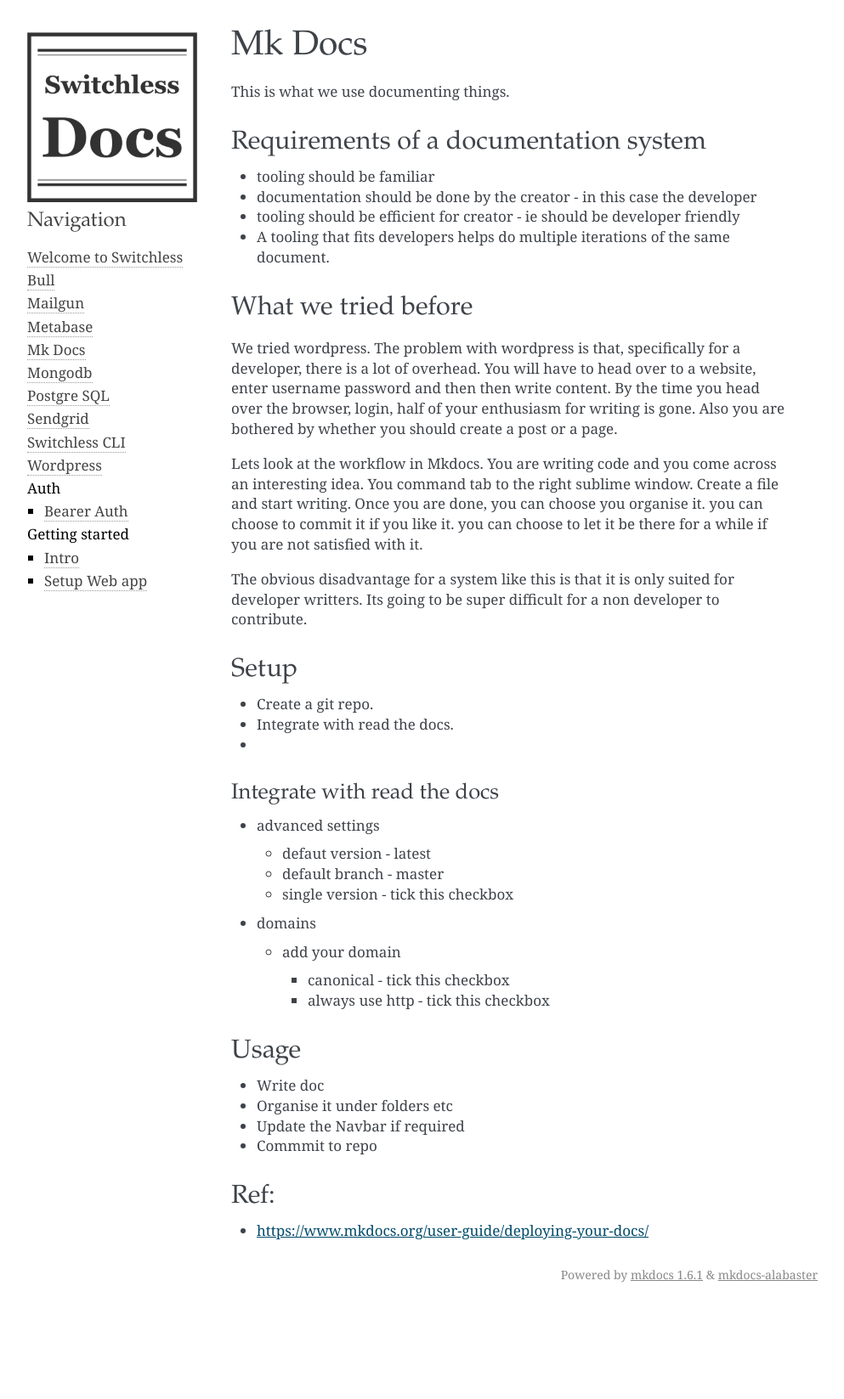
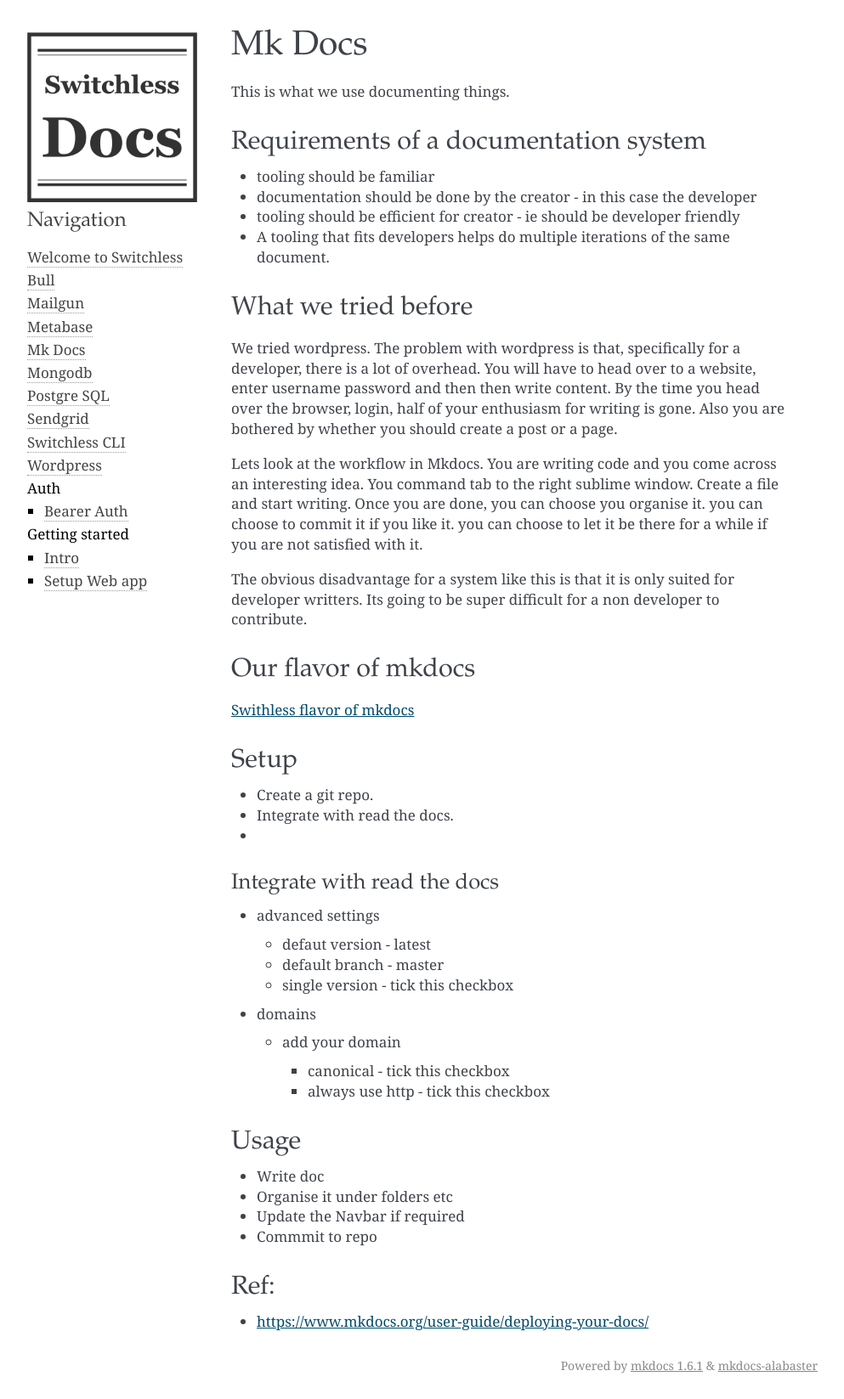
Before and after one commit to switchless-io/docs, an MkDocs documentation site: the page built from docs/mkdocs.md, in a window 1280 px wide. Shown: the whole page at 85% size, without its empty margins (148-1141 px from the left). Built offline with MkDocs 1.6.1, drawn with Linux system fonts in a browser that asks for light colours; before the commit the page ends 1540 px from its top, so only the background shows below that.

Commit message:
mkdocs github link added

```diff
--- a/docs/mkdocs.md
+++ b/docs/mkdocs.md
@@ -19,6 +19,9 @@ You are writing code and you come across an interesting idea. You command tab to
 Once you are done, you can choose you organise it. you can choose to commit it if you like it. you can choose to let it be there for a while if you are not satisfied with it.
 
 The obvious disadvantage for a system like this is that it is only suited for developer writters. Its going to be super difficult for a non developer to contribute.
+
+## Our flavor of mkdocs
+[Swithless flavor of mkdocs](https://github.com/switchless-io/mkdocs)
 
 ## Setup
 
```
